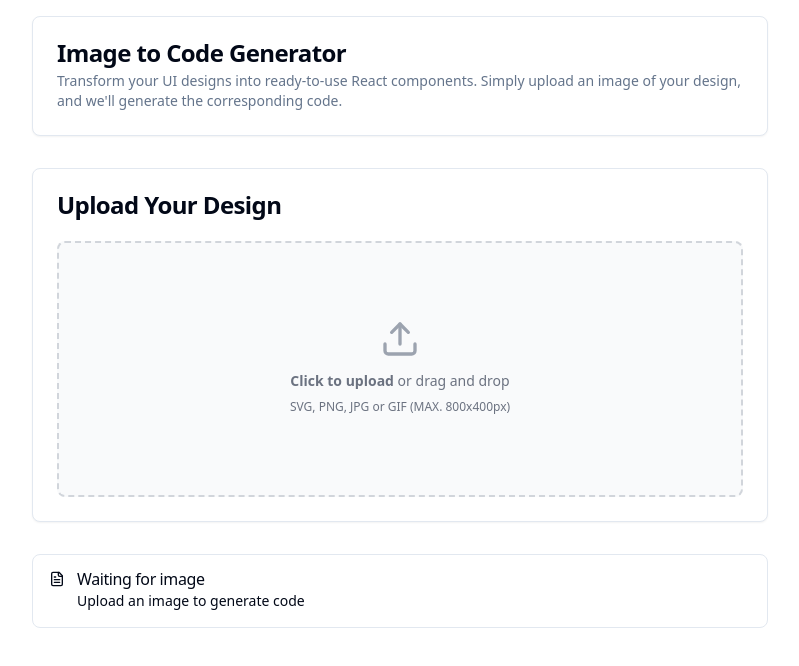
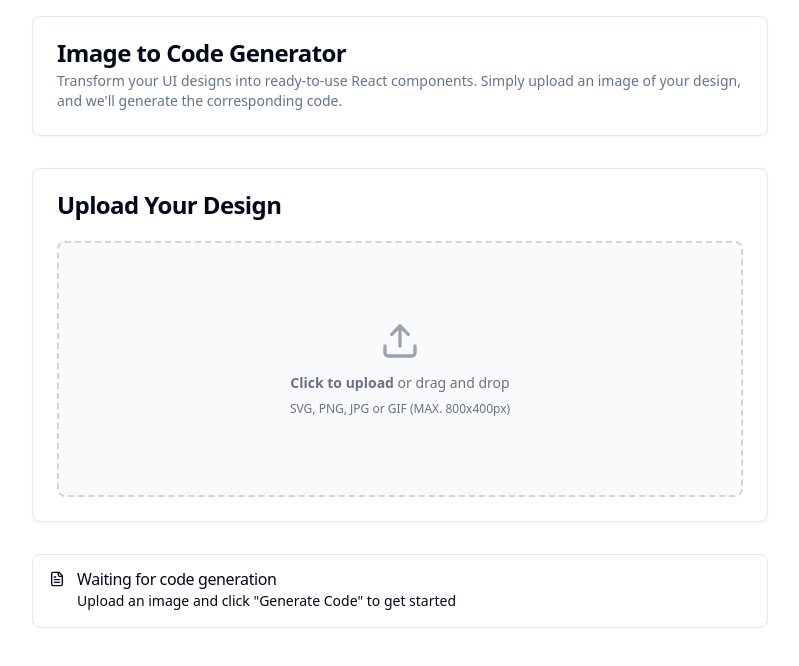
Before and after one commit to Hardik500/image-to-code, a React (Vite) app: page / in a window 1280 px wide. Shown: the top 666 px of the page, without its empty margins (240-1039 px from the left). Built offline with nearby package versions, Linux system fonts and the light colour scheme.

Commit message:
feat: Refactor code and added the logic to send the details to an API

```diff
--- a/src/App.tsx
+++ b/src/App.tsx
@@ -1,17 +1,13 @@
-import React, { useState } from "react";
-import { Upload, FileText } from "lucide-react";
-import { Alert, AlertDescription, AlertTitle } from "@/components/ui/alert";
-import {
-  Card,
-  CardContent,
-  CardDescription,
-  CardHeader,
-  CardTitle,
-} from "@/components/ui/card";
+import React, { useState } from 'react';
+import { Upload, FileText } from 'lucide-react';
+import { Alert, AlertDescription, AlertTitle } from '@/components/ui/alert';
+import { Card, CardContent, CardDescription, CardHeader, CardTitle } from '@/components/ui/card';
+import { Button } from '@/components/ui/button';
 
 const ImageToCodeGenerator = () => {
   const [selectedImage, setSelectedImage] = useState(null);
-  const [generatedCode, setGeneratedCode] = useState("");
+  const [generatedCode, setGeneratedCode] = useState('');
+  const [isLoading, setIsLoading] = useState(false);
 
   const handleImageUpload = (event) => {
     const file = event.target.files[0];
@@ -19,28 +15,37 @@ const ImageToCodeGenerator = () => {
       const reader = new FileReader();
       reader.onload = (e) => {
         setSelectedImage(e.target.result);
-        // Simulate code generation
-        setTimeout(() => {
-          setGeneratedCode(`
-// Generated React component
-import React from 'react';
-
-const GeneratedComponent = () => {
-  return (
-    <div className="p-4 bg-gray-100 rounded-lg">
-      <h2 className="text-xl font-bold mb-2">Generated Component</h2>
-      <button className="bg-blue-500 text-white px-4 py-2 rounded">
-        Click me
-      </button>
-    </div>
-  );
-};
-
-export default GeneratedComponent;
-          `);
-        }, 1500);
+        setGeneratedCode(''); // Reset generated code when new image is uploaded
       };
       reader.readAsDataURL(file);
+    }
+  };
+
+  const generateCode = async () => {
+    if (!selectedImage) return;
+
+    setIsLoading(true);
+    try {
+      // In a real application, replace this URL with your actual API endpoint
+      const response = await fetch('https://api.example.com/generate-code', {
+        method: 'POST',
+        headers: {
+          'Content-Type': 'application/json',
+        },
+        body: JSON.stringify({ image: selectedImage }),
+      });
+
+      if (!response.ok) {
+        throw new Error('Failed to generate code');
+      }
+
+      const data = await response.json();
+      setGeneratedCode(data.generatedCode);
+    } catch (error) {
+      console.error('Error generating code:', error);
+      setGeneratedCode('Error: Failed to generate code. Please try again.');
+    } finally {
+      setIsLoading(false);
     }
   };
 
@@ -50,9 +55,8 @@ export default GeneratedComponent;
         <CardHeader>
           <CardTitle>Image to Code Generator</CardTitle>
           <CardDescription>
-            Transform your UI designs into ready-to-use React components. Simply
-            upload an image of your design, and we'll generate the corresponding
-            code.
+            Transform your UI designs into ready-to-use React components.
+            Simply upload an image of your design, and we'll generate the corresponding code.
           </CardDescription>
         </CardHeader>
       </Card>
@@ -63,27 +67,21 @@ export default GeneratedComponent;
         </CardHeader>
         <CardContent>
           <div className="flex items-center justify-center w-full">
-            <label
-              htmlFor="image-upload"
-              className="flex flex-col items-center justify-center w-full h-64 border-2 border-gray-300 border-dashed rounded-lg cursor-pointer bg-gray-50 hover:bg-gray-100"
-            >
-              <div className="flex flex-col items-center justify-center pt-5 pb-6">
+            <label htmlFor="image-upload" className="flex flex-col items-center justify-center w-full h-64 border-2 border-gray-300 border-dashed rounded-lg cursor-pointer bg-gray-50 hover:bg-gray-100 overflow-hidden">
+              <div className="flex flex-col items-center justify-center p-5">
                 {selectedImage ? (
-                  <img
-                    src={selectedImage}
-                    alt="Uploaded"
-                    className="max-h-48 mb-4 rounded-lg"
-                  />
+                  <div className="w-full max-h-64 flex items-center justify-center overflow-hidden">
+                    <img src={selectedImage} alt="Uploaded" className="max-w-full max-h-full object-scale-down" />
+                  </div>
                 ) : (
-                  <Upload className="w-10 h-10 mb-3 text-gray-400" />
+                  <>
+                    <Upload className="w-10 h-10 mb-3 text-gray-400" />
+                    <p className="mb-2 text-sm text-gray-500">
+                      <span className="font-semibold">Click to upload</span> or drag and drop
+                    </p>
+                    <p className="text-xs text-gray-500">SVG, PNG, JPG or GIF (MAX. 800x400px)</p>
+                  </>
                 )}
-                <p className="mb-2 text-sm text-gray-500">
-                  <span className="font-semibold">Click to upload</span> or drag
-                  and drop
-                </p>
-                <p className="text-xs text-gray-500">
-                  SVG, PNG, JPG or GIF (MAX. 800x400px)
-                </p>
               </div>
               <input
                 id="image-upload"
@@ -94,6 +92,11 @@ export default GeneratedComponent;
               />
             </label>
           </div>
+          {selectedImage && (
+            <Button onClick={generateCode} disabled={isLoading} className="mt-4">
+              {isLoading ? 'Generating...' : 'Generate Code'}
+            </Button>
+          )}
         </CardContent>
       </Card>
 
@@ -111,8 +114,10 @@ export default GeneratedComponent;
       ) : (
         <Alert>
           <FileText className="h-4 w-4" />
-          <AlertTitle>Waiting for image</AlertTitle>
-          <AlertDescription>Upload an image to generate code</AlertDescription>
+          <AlertTitle>Waiting for code generation</AlertTitle>
+          <AlertDescription>
+            Upload an image and click "Generate Code" to get started
+          </AlertDescription>
         </Alert>
       )}
     </div>
```
